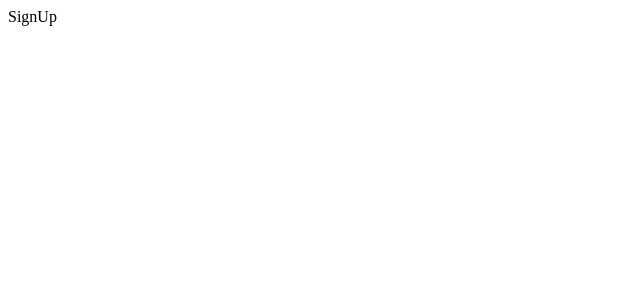
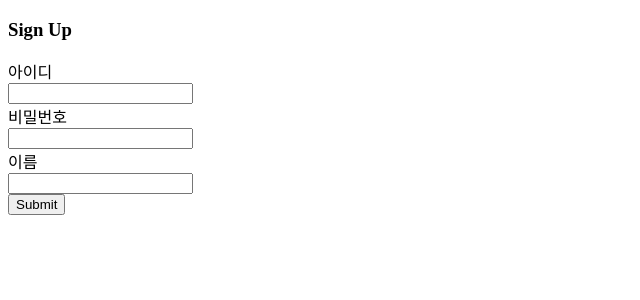
Before and after one commit to Lemon-soju/personal_blog_front, a React (Create React App) app: page /signup in a window 1280 px wide. Shown: the top 300 px of the page, without its empty margins (0-640 px from the left). Built offline with nearby package versions, Linux system fonts and the light colour scheme.

Commit message:
feat: add signup form

```diff
--- a/src/SignUp.jsx
+++ b/src/SignUp.jsx
@@ -1,7 +1,42 @@
-import React from "react";
+import React, { useState } from "react";
+import { useNavigate } from "react-router-dom";
 
-const SignUp = () => {
-  return <div>SignUp</div>;
-};
+function SignUp() {
+  const [uid, setUid] = useState("");
+  const [pwd, setPwd] = useState("");
+  const [name, setName] = useState("");
+
+  const navigate = useNavigate();
+
+  //   const signUpSubmit = async (event) => {
+  //     event.preventDefault();
+  //     const data = { uid, pwd, name };
+  //     console.log(data); //debug
+  //     return navigate("/");
+  //   };
+
+  return (
+    <>
+      <h3>Sign Up</h3>
+      <div className="form" onSubmit={(e) => signUpSubmit(e)}>
+        <div className="form-el">
+          <label for="uid">아이디</label>
+          <br />
+          <input id="uid" value={uid} />
+        </div>
+
+        <div className="form-el">
+          <label htmlFor="pwd">비밀번호</label> <br />
+          <input id="pwd" value={pwd} />
+        </div>
+        <div className="form-el">
+          <label htmlFor="name">이름</label> <br />
+          <input id="name" value={name} />
+        </div>
+        <button type="submit">Submit</button>
+      </div>
+    </>
+  );
+}
 
 export default SignUp;
```
